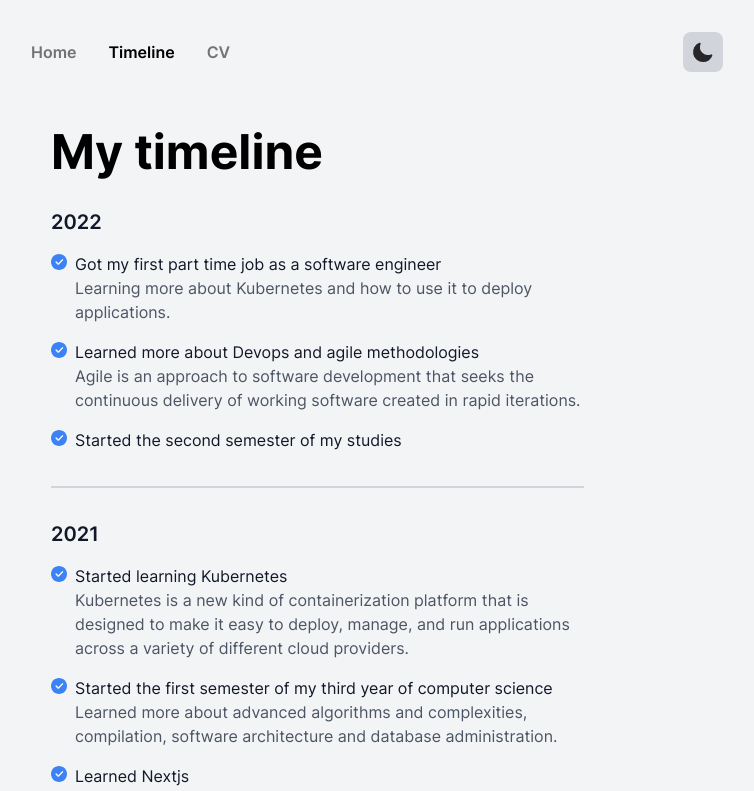
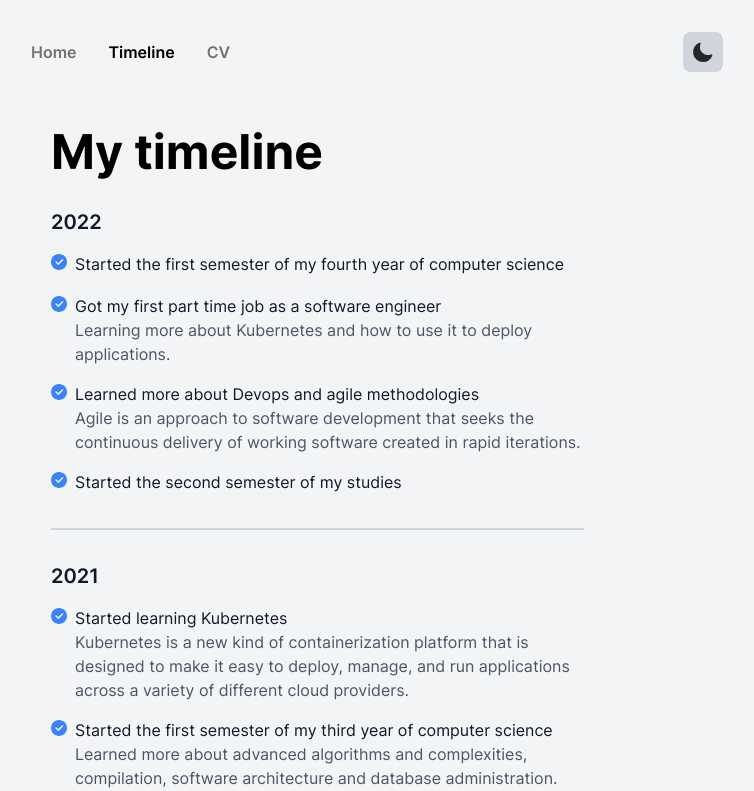
Before and after one commit to Seifbarouni/seifbarouni.live, a Next.js app: page /timeline in a window 1280 px wide. Shown: the top 791 px of the page, without its empty margins (269-1023 px from the left). Built offline with nearby package versions, Linux system fonts and the light colour scheme; what tailwindcss-no-scrollbar would draw is missing.

Commit message:
timeline update

```diff
--- a/components/timeline/FullTimeline.tsx
+++ b/components/timeline/FullTimeline.tsx
@@ -61,6 +61,7 @@ const FullTimeline: React.FC<FullTimelineProps> = ({}) => {
     <div className="pt-8 pb-8 sm:w-5/6 2xl:px-24">
       <Year>2022</Year>
       <ul>
+        <Achievement title="Started the first semester of my fourth year of computer science"></Achievement>
         <Achievement title="Got my first part time job as a software engineer">
           <p>
             Learning more about Kubernetes and how to use it to deploy
```
